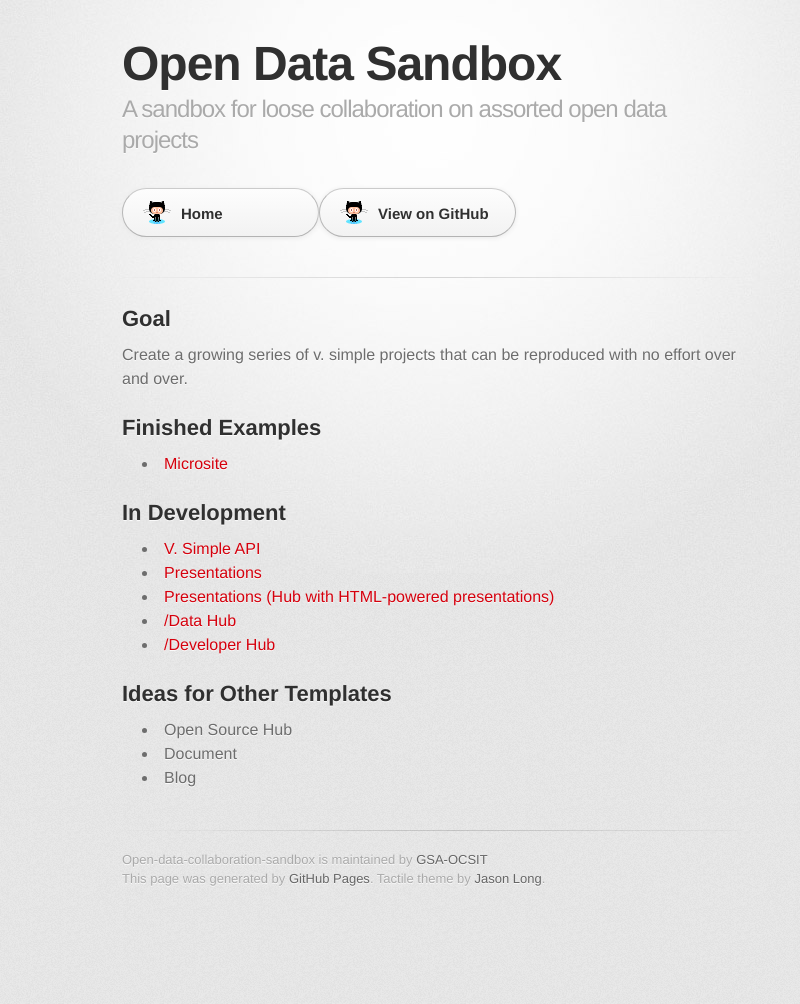
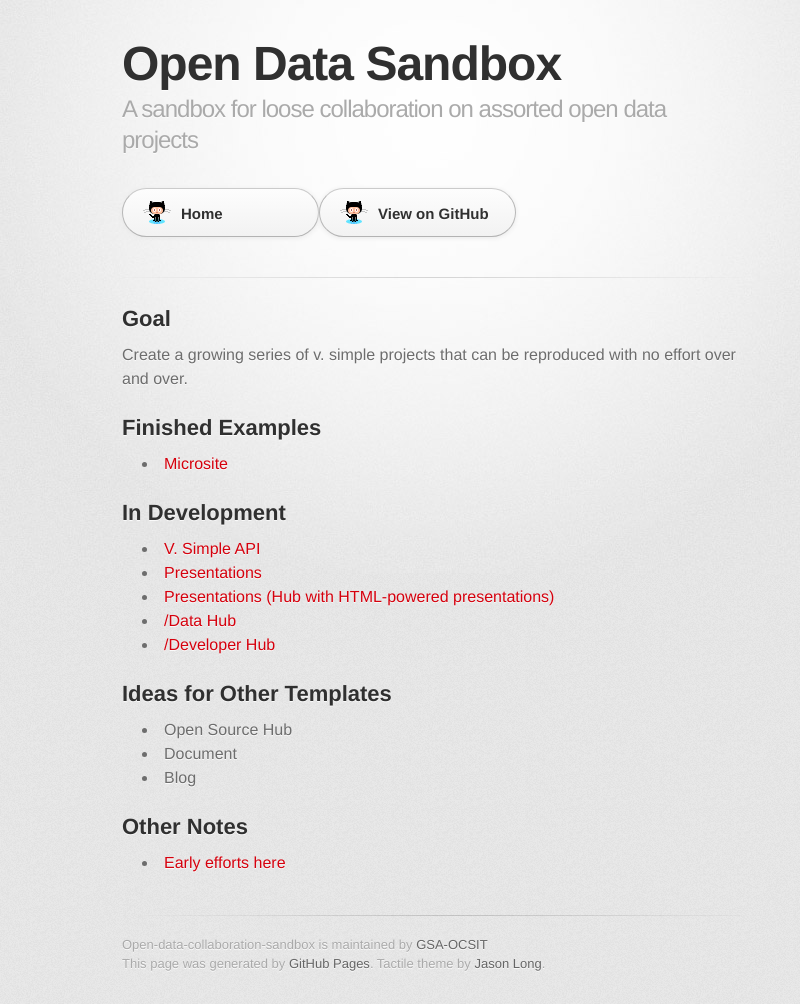
Before and after one commit to GSA/Open-Data-Collaboration-Sandbox, a Jekyll site: the page built from template_all_the_x.md, in a window 1280 px wide. Shown: the whole page, without its empty margins (208-1008 px from the left). Built offline with Jekyll 4.4.1, drawn with Linux system fonts in a browser that asks for light colours; some web fonts are replaced; before the commit the page ends 919 px from its top, so only the background shows below that.

Commit message:
Update template_all_the_x.md

```diff
--- a/template_all_the_x.md
+++ b/template_all_the_x.md
@@ -17,7 +17,7 @@
 * [V. Simple API](https://github.com/GSA/Very-Simple-API)
 * [Presentations](http://gsa-ocsit.github.io/Open-Data-Collaboration-Sandbox/github_presentations)
 * [Presentations (Hub with HTML-powered presentations)](https://github.com/gbinal/Presentations)
-* [/Data Hub](http://gsa-ocsit.github.io/Open-Data-Collaboration-Sandbox/data-hub-in-a-box)
+* [/Data Hub](http://gsa-ocsit.github.io/Open-Data-Collaboration-Sandbox/data-hub-template)
 * [/Developer Hub](https://github.com/gbinal/Developer-Hub-in-a-Box)
 
 
@@ -26,3 +26,7 @@
 * Open Source Hub
 * Document
 * Blog
+
+
+## Other Notes
+* [Early efforts here](https://github.com/USG-Website-Templates)
```
